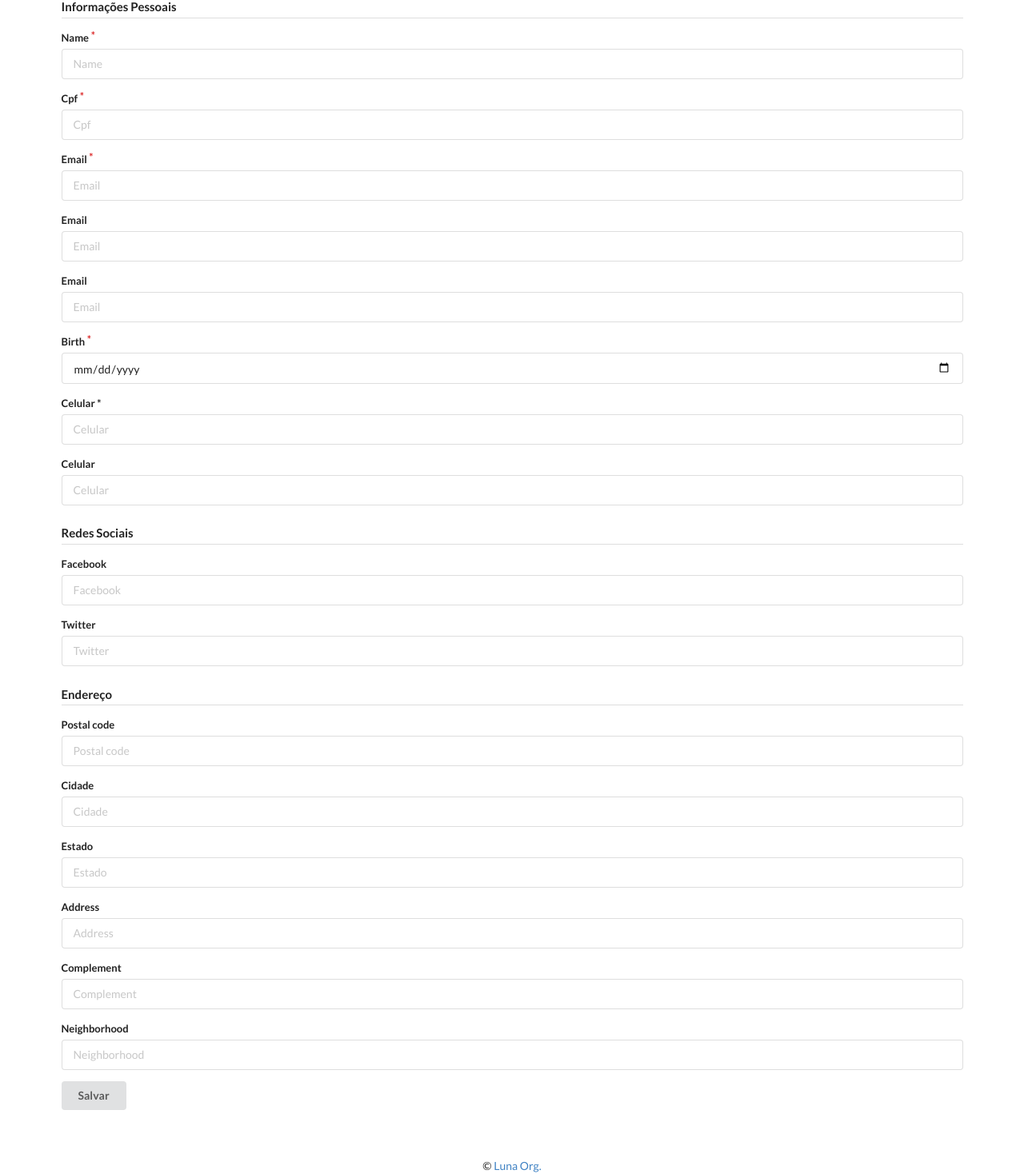
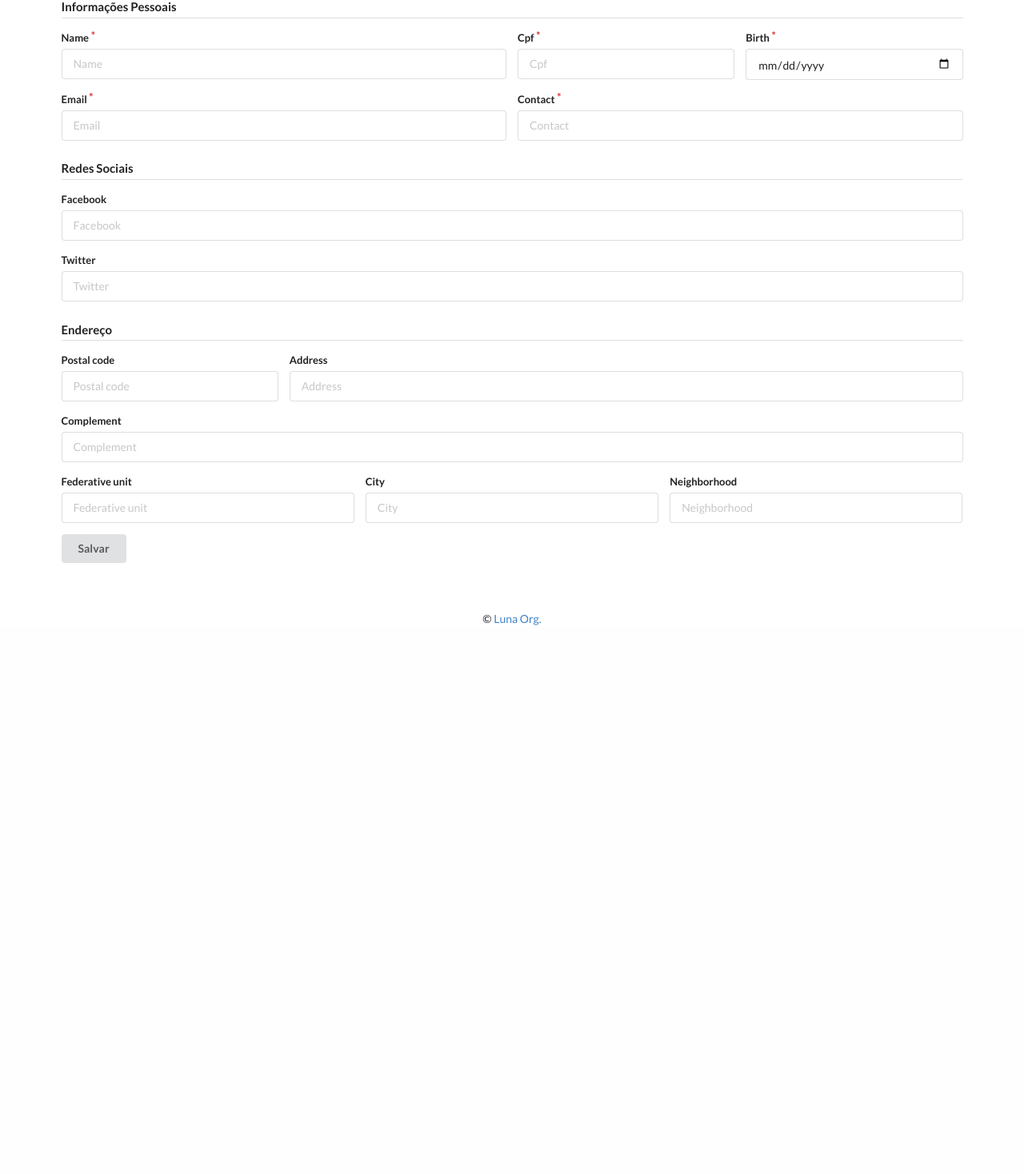
Before and after one commit to luna-assistant/legacy-luna, a Flask app: template backend/luna/client/templates/profile/form.html in a window 1280 px wide. Shown: the part 142-1610 px from the top of the page at 80% size. After the commit the page ends 924 px from the top, so only its background shows below. Run offline with Flask 2, Linux system fonts and the light colour scheme; the template is opened without the code that fills it, so the values that code supplies are empty, except form fields; form fields are guessed from the names that the template uses; some libraries are stand-ins or nearby versions.

Commit message:
Resolve #36

```diff
--- a/backend/luna/client/static/main.js
+++ b/backend/luna/client/static/main.js
@@ -2,7 +2,21 @@
 
 $(document).ready(function() {
   $('.ui.dropdown').dropdown();
+
   $('.message .close').on('click', function() {
     $(this).closest('.message').transition('fade');
   });
+
+  let ninthDigit = function(val) {
+      return val.replace(/\D/g, '').length === 11
+        ? '(00) 00000-0000'
+        : '(00) 0000-00009';
+    },
+    ninthDigitOptions = {
+      onKeyPress: function(val, e, field, options) {
+        field.mask(ninthDigit.apply({}, arguments), options);
+      }
+    };
+
+  $('.contact.mask').mask(ninthDigit, ninthDigitOptions);
 });
--- a/backend/luna/client/templates/main/dashboard.html
+++ b/backend/luna/client/templates/main/dashboard.html
@@ -23,7 +23,7 @@
           </span>
           <div class="header">{{module.name}}</div>
           <div class="meta">
-            Carregando...
+            Desativado
           </div>
         </div>
         <div class="extra content">
--- a/backend/luna/client/templates/profile/form.html
+++ b/backend/luna/client/templates/profile/form.html
@@ -13,44 +13,30 @@
   {{ form.hidden_tag() }}
 
   <h4 class="ui dividing header">Informações Pessoais</h4>
-  <div class="field required {{ 'error' if form.name.errors else '' }}">
+  <div class="fields">
+    <div class="eight wide field required {{ 'error' if form.name.errors else '' }}">
       {{ form.name.label }}
       {{ form.name(placeholder=form.name.label.text) }}
     </div>
-  <div class="field required {{ 'error' if form.cpf.errors else '' }}">
+    <div class="four wide field required {{ 'error' if form.cpf.errors else '' }}">
       {{ form.cpf.label }}
       {{ form.cpf(placeholder=form.cpf.label.text, data_mask='000.000.000-00') }}
     </div>
+    <div class="four wide field required {{ 'error' if form.birth.errors else '' }}">
+      {{ form.birth.label }}
+      {{ form.birth(placeholder=form.birth.label.text, data_mask='00/00/0000') }}
+    </div>
+  </div>
+  <div class="two fields">
     <div class="field required {{ 'error' if form.email.errors else '' }}">
       {{ form.email.label }}
       {{ form.email(placeholder=form.email.label.text) }}
     </div>
-
-  <div class="field ">
-    <label for="Email2">Email</label>
-    <input id="email2" name="email2" placeholder="Email" type="text" value="">
+    <div class="field required {{ 'error' if form.contact.errors else '' }}">
+      {{ form.contact.label }}
+      {{ form.contact(placeholder=form.contact.label.text, class='contact mask') }}
     </div>
-
-  <div class="field ">
-    <label for="Email3">Email</label>
-    <input id="email3" name="email3" placeholder="Email" type="text" value="">
   </div>
-
-  <div class="field required {{ 'error' if form.birth.errors else '' }}">
-    {{ form.birth.label }}
-    {{ form.birth(placeholder=form.birth.label.text, data_mask='00/00/0000') }}
-  </div>
-
-  <div class="field ">
-    <label for="Celular">Celular *</label>
-    <input id="phone" name="phone" placeholder="Celular" type="text" value="">
-  </div>
-
-  <div class="field ">
-    <label for="Celular2">Celular</label>
-    <input id="phone2" name="phone2" placeholder="Celular " type="text" value="">
-  </div>
-
 
   <h4 class="ui dividing header">Redes Sociais</h4>
   <div class="field {{ 'error' if form.facebook.errors else '' }}">
@@ -63,39 +49,83 @@
   </div>
 
   <h4 class="ui dividing header">Endereço</h4>
-  <div class="field {{ 'error' if form.postal_code.errors else '' }}">
+    <div class="fields">
+      <div class="four wide field {{ 'error' if form.postal_code.errors else '' }}">
         {{ form.postal_code.label }}
         {{ form.postal_code(placeholder=form.postal_code.label.text, data_mask='00000-000') }}
       </div>
-
-  <div class="field ">
-    <label for="Cidade">Cidade</label>
-    <input id="city" name="city" placeholder="Cidade" type="text" value="">
-  </div>
-
-  <div class="field ">
-    <label for="UF">Estado</label>
-    <input id="uf" name="uf" placeholder="Estado" type="text" value="">
-  </div>
-
-
-  <div class="field {{ 'error' if form.address.errors else '' }}">
+      <div class="twelve wide field {{ 'error' if form.address.errors else '' }}">
         {{ form.address.label }}
         {{ form.address(placeholder=form.address.label.text) }}
       </div>
+    </div>
+
   <div class="field {{ 'error' if form.complement.errors else '' }}">
     {{ form.complement.label }}
     {{ form.complement(placeholder=form.complement.label.text) }}
+  </div>
+  <div class="three fields">
+    <div class="field {{ 'error' if form.federative_unit_id.errors else '' }}">
+      {{ form.federative_unit_id.label }}
+      {{ form.federative_unit_id(placeholder=form.federative_unit_id.label.text, class='ui fluid dropdown') }}
+    </div>
+    <div class="field {{ 'error' if form.city_id.errors else '' }}">
+      {{ form.city_id.label }}
+      {{ form.city_id(placeholder=form.city_id.label.text, class='ui fluid dropdown') }}
     </div>
     <div class="field {{ 'error' if form.neighborhood.errors else '' }}">
       {{ form.neighborhood.label }}
       {{ form.neighborhood(placeholder=form.neighborhood.label.text) }}
     </div>
+  </div>
 
-
+  <div class="ui error message">
+    <ul class="list">
+      {% for (field, errors) in form.errors.items() %}
+        {% for error in errors %}
+          <li>{{error}}</li>
+        {% endfor %}
+      {% endfor %}
+    </ul>
+  </div>
 
   <button type="submit" class="ui button">Salvar</button>
-
 </form>
 
 {% endblock %}
+
+{% block js %}
+<script>
+  (function() {
+    function iniciar() {
+      $('#federative_unit_id').change(function() {
+        let $citySelect = $('#city_id');
+        $.ajax({
+          url: '/api/v1/federative_units/' + $(this).val() + '/cities',
+          success: function(response) {
+            let $field = $citySelect.closest('.field')
+            let $newCitySelect = $citySelect.clone();
+
+            $citySelect.closest('.dropdown').remove();
+
+            $newCitySelect.find('option').remove();
+
+            $newCitySelect.append($('<option>').text('Munícipio'));
+
+            response.data.forEach(function(c) {
+              $newCitySelect.append($('<option>').text(c.name).attr('value', c.id));
+            });
+
+            $field.append($newCitySelect);
+            $newCitySelect.dropdown();
+
+            $citySelect = $('#city_id');
+          }
+        });
+      });
+    }
+
+    $(iniciar);
+  })();
+</script>
+{% endblock %}
--- a/backend/luna/server/api/views.py
+++ b/backend/luna/server/api/views.py
@@ -19,7 +19,7 @@ class CityAPI(MethodView):
     def get(self, federative_unit_id, id):
         if id is not None:
             return json.jsonify(dict(status=True, data=dict(CityRepository().find(id)), message='City returned.'))
-        return json.jsonify(dict(status=True, data=[dict(x) for x in CityRepository().allByFederativeUnit(federative_unit_id)], message='Cities returned.'))
+        return json.jsonify(dict(status=True, data=[dict(x) for x in CityRepository().allByFederativeUnit(federative_unit_id, order_by=[('name', 'asc')])], message='Cities returned.'))
 
 
 class ModuleAPI(MethodView):
```
Also changed, not shown: backend/luna/server/models.py (+8 -0 lines), backend/luna/server/profile/forms.py (+8 -4 lines), backend/luna/server/profile/views.py (+21 -4 lines), backend/luna/server/repositories.py (+7 -4 lines). Lines whose indentation alone changed are shown as unchanged.
